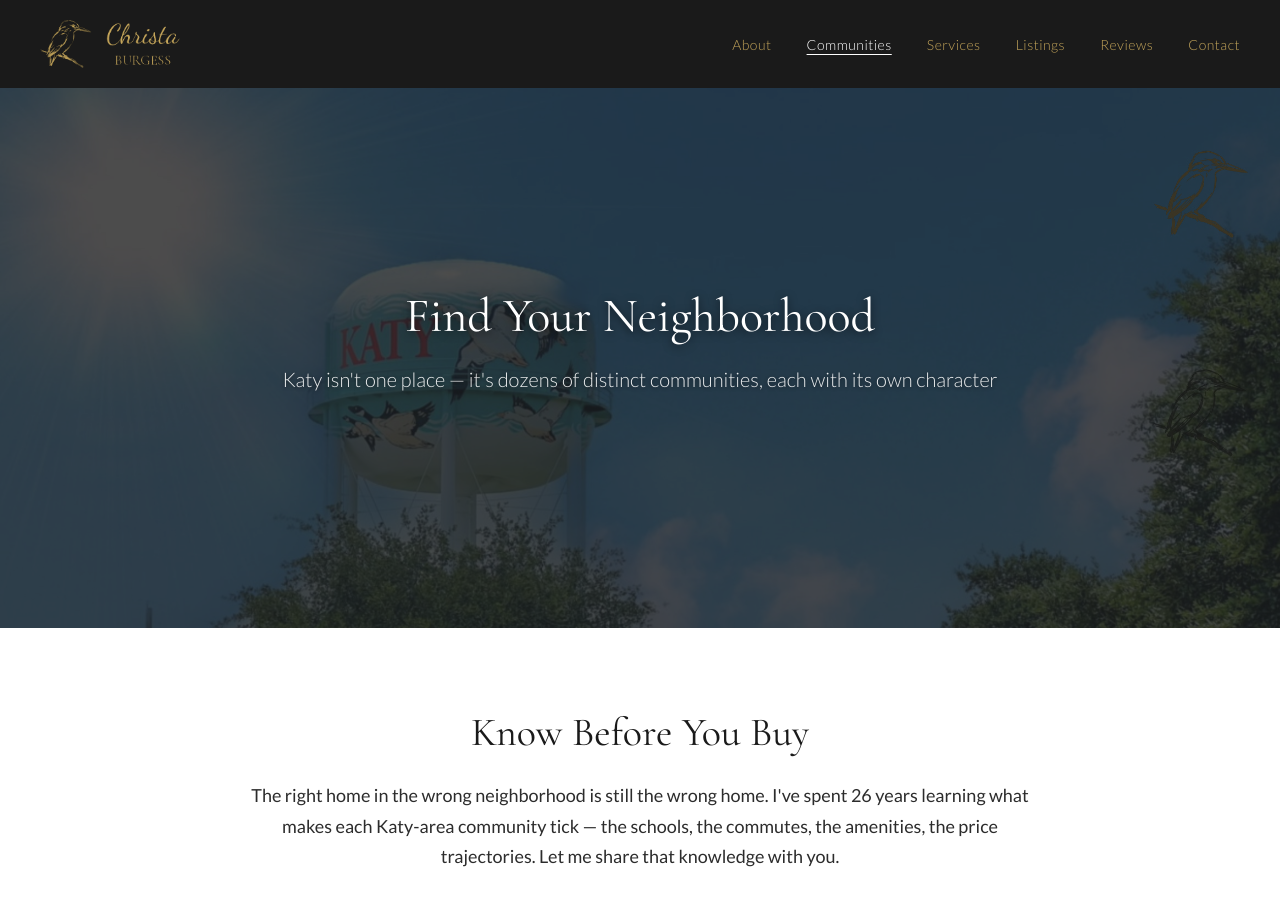
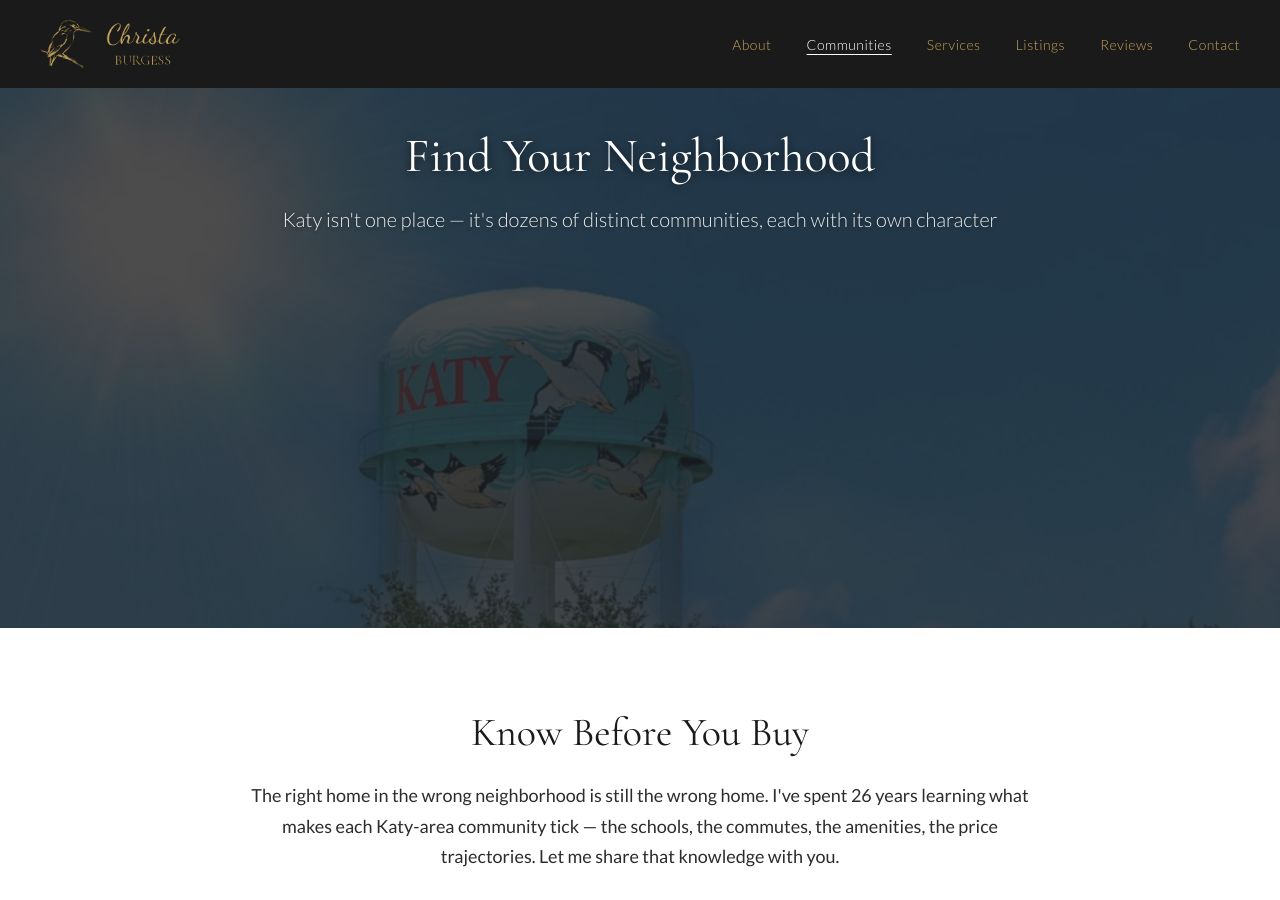
Before and after one commit to TravisBHolden/christaburgess-site, a Jekyll site: the page built from communities.html, in a window 1280 px wide and 900 px high. Built offline with Jekyll 4.4.1, drawn with Linux system fonts in a browser that asks for light colours.

Commit message:
Refine communities hero image

```diff
--- a/communities.html
+++ b/communities.html
@@ -5,7 +5,7 @@
 ---
 
 <!-- HERO -->
-<div class="hero hero-sm" style="background-image: url('/assets/img/katy-water-tower.jpg?v=20260616b'); min-height: 60vh; background-position: center top;">
+<div class="hero hero-sm" style="background-image: url('/assets/img/katy-water-tower.jpg?v=20260616c'); min-height: 60vh; background-position: center top; align-items: flex-start;">
   <div class="hero-overlay"></div>
   <div class="hero-content">
     <h1>Find Your Neighborhood</h1>
```
Also changed, not shown: assets/img/katy-water-tower.jpg.
